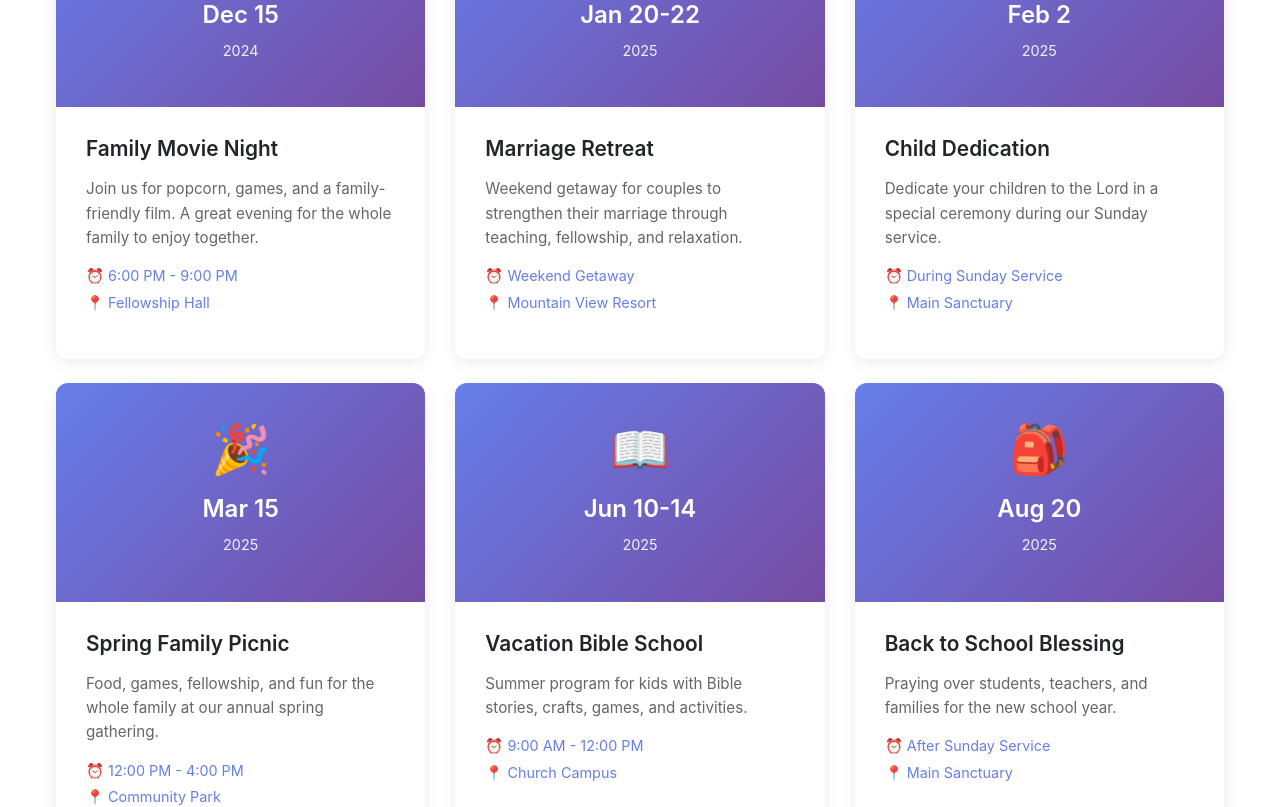
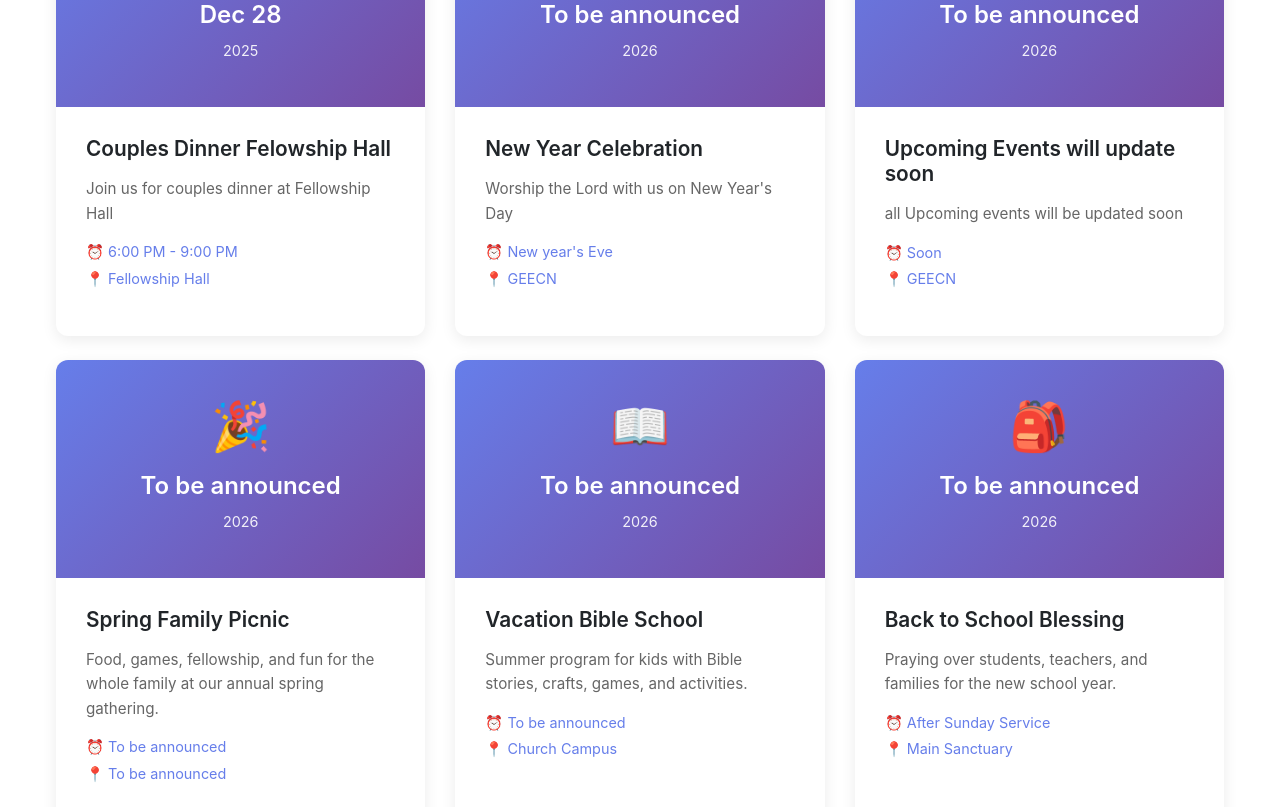
Before and after one commit to fassiliss/tsegachurch-site, a Next.js app: page /events in a window 1280 px wide. Shown: the part 1220-2027 px from the top of the page. Built offline with nearby package versions, Linux system fonts and the light colour scheme.

Commit message:
update calender

```diff
--- a/pages/events.tsx
+++ b/pages/events.tsx
@@ -5,53 +5,53 @@ import Footer from "src/layouts/Footer";
 export default function Events() {
     const allEvents = [
         {
-            date: "Dec 15",
-            year: "2024",
+            date: "Dec 28",
+            year: "2025",
             icon: "📅",
-            title: "Family Movie Night",
-            description: "Join us for popcorn, games, and a family-friendly film. A great evening for the whole family to enjoy together.",
+            title: "Couples Dinner Felowship Hall",
+            description: "Join us for couples dinner at Fellowship Hall",
             time: "6:00 PM - 9:00 PM",
             location: "Fellowship Hall"
         },
         {
-            date: "Jan 20-22",
-            year: "2025",
+            date: "To be announced",
+            year: "2026",
             icon: "💑",
-            title: "Marriage Retreat",
-            description: "Weekend getaway for couples to strengthen their marriage through teaching, fellowship, and relaxation.",
-            time: "Weekend Getaway",
-            location: "Mountain View Resort"
+            title: "New Year Celebration",
+            description: "Worship the Lord with us on New Year's Day",
+            time: "New year's Eve",
+            location: "GEECN"
         },
         {
-            date: "Feb 2",
-            year: "2025",
+            date: "To be announced",
+            year: "2026",
             icon: "👶",
-            title: "Child Dedication",
-            description: "Dedicate your children to the Lord in a special ceremony during our Sunday service.",
-            time: "During Sunday Service",
-            location: "Main Sanctuary"
+            title: "Upcoming Events will update soon",
+            description: "all Upcoming events will be updated soon",
+            time: "Soon",
+            location: "GEECN"
         },
         {
-            date: "Mar 15",
-            year: "2025",
+            date: "To be announced",
+            year: "2026",
             icon: "🎉",
             title: "Spring Family Picnic",
             description: "Food, games, fellowship, and fun for the whole family at our annual spring gathering.",
-            time: "12:00 PM - 4:00 PM",
-            location: "Community Park"
+            time: "To be announced",
+            location: "To be announced"
         },
         {
-            date: "Jun 10-14",
-            year: "2025",
+            date: "To be announced",
+            year: "2026",
             icon: "📖",
             title: "Vacation Bible School",
             description: "Summer program for kids with Bible stories, crafts, games, and activities.",
-            time: "9:00 AM - 12:00 PM",
+            time: "To be announced",
             location: "Church Campus"
         },
         {
-            date: "Aug 20",
-            year: "2025",
+            date: "To be announced",
+            year: "2026",
             icon: "🎒",
             title: "Back to School Blessing",
             description: "Praying over students, teachers, and families for the new school year.",
```
Also changed, not shown: pages/index.tsx (+16 -16 lines).
